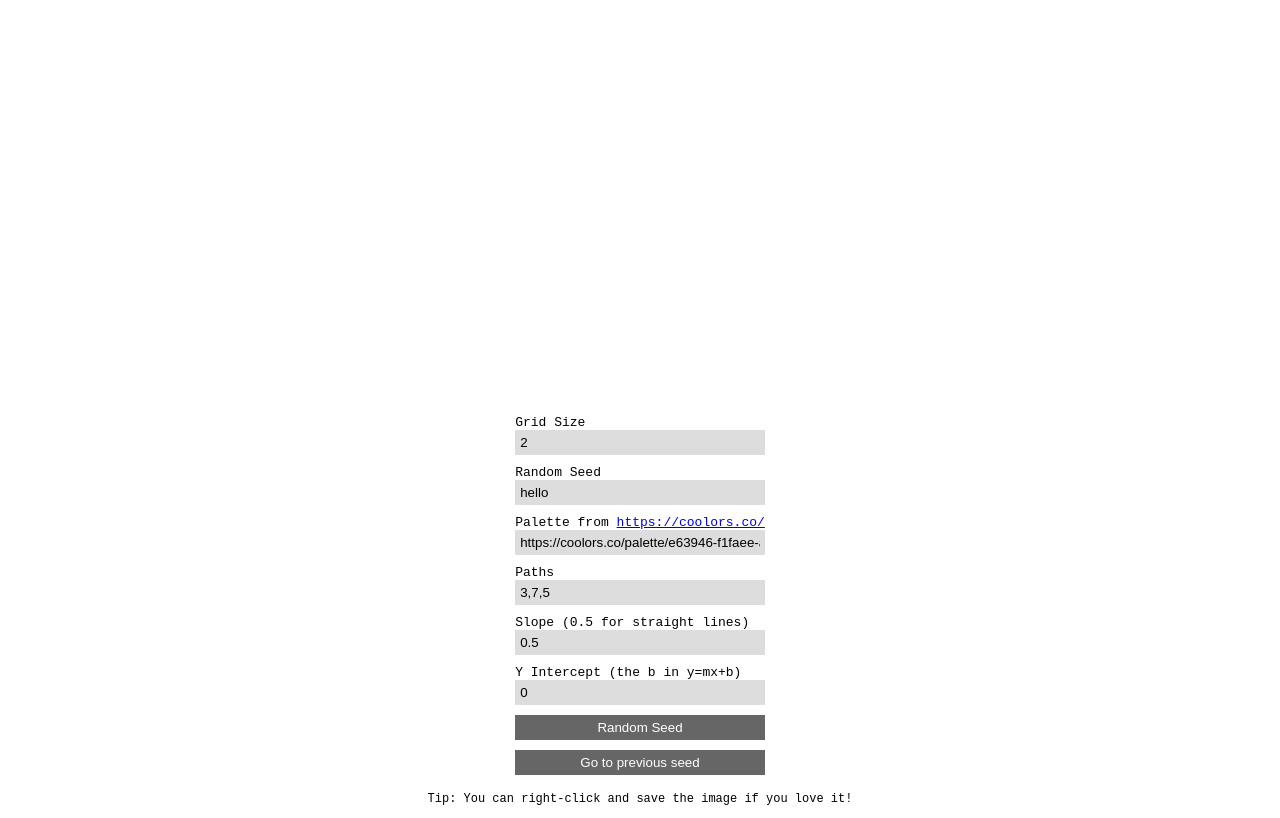
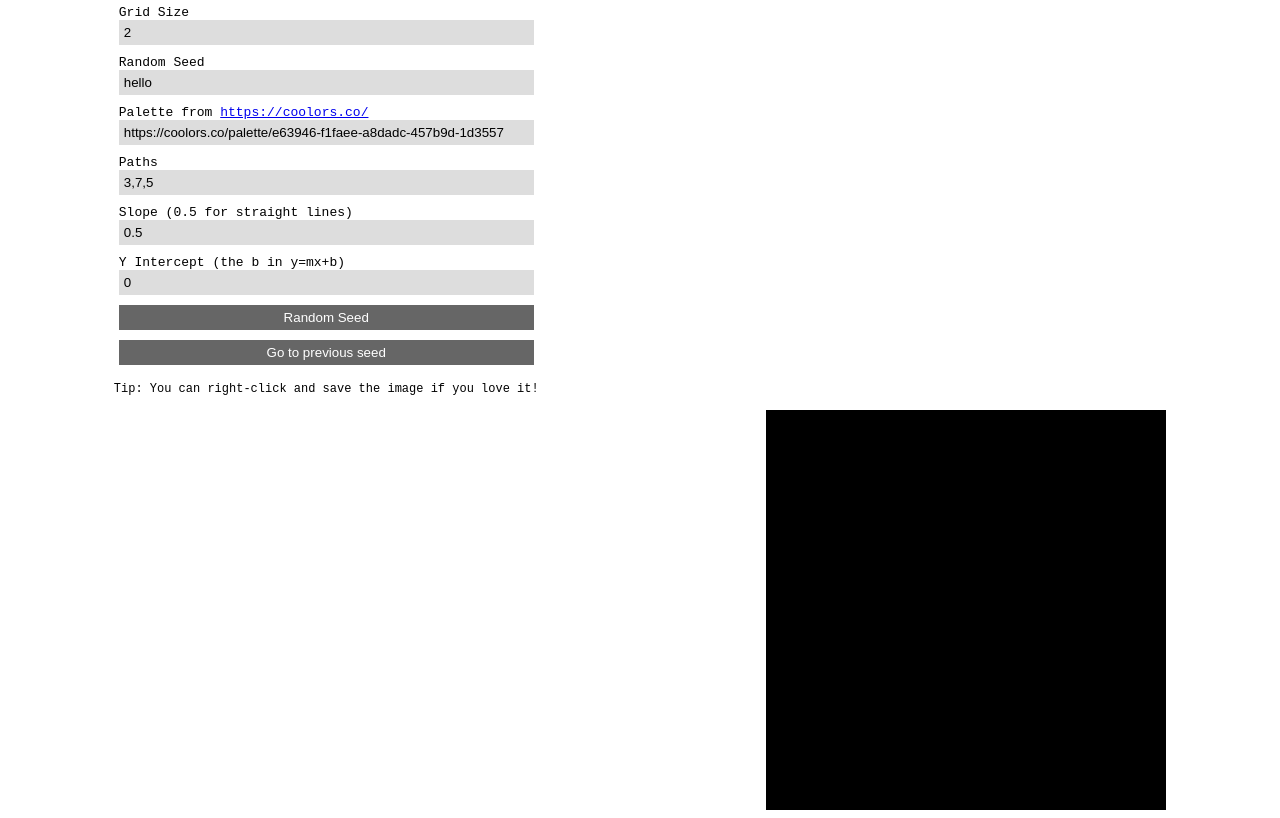
Before and after one commit to dijs/art-generator, a Next.js app: page / in a window 1280 px wide. Built offline with nearby package versions, Linux system fonts and the light colour scheme.

Commit message:
split out correctly

```diff
--- /dev/null
+++ b/components/Canvas.js
@@ -0,0 +1,88 @@
+import { useContext, useRef, useEffect } from 'react';
+import { AppContext } from './context';
+
+export default function Canvas({ canvasSize = 400 }) {
+  const canvas = useRef();
+  const {
+    size,
+    seed,
+    paletteUrl,
+    pathSizes,
+    slope,
+    intercept,
+    loaded,
+    palette,
+  } = useContext(AppContext);
+
+  useEffect(() => {
+    const ctx = canvas.current ? canvas.current.getContext('2d') : null;
+
+    if (!loaded) return;
+
+    const canvasSize = canvas.current ? canvas.current.width : 0;
+    const cellSize = canvasSize / size;
+
+    const myrng = new Math.seedrandom(seed);
+    const verticies = [];
+
+    for (let x = 0; x <= size; x++) {
+      for (let y = 0; y <= size; y++) {
+        verticies.push({
+          x: cellSize * x,
+          y: cellSize * y,
+        });
+      }
+    }
+
+    // shuffle
+    for (let i = 0; i < verticies.length; i++) {
+      let t = {
+        ...verticies[i],
+      };
+      const r = Math.floor(myrng() * verticies.length);
+      verticies[i] = verticies[r];
+      verticies[r] = t;
+    }
+
+    function addPoint(p1, p2) {
+      ctx.quadraticCurveTo(
+        (p1.x + p2.x) * parseFloat(slope) + parseFloat(intercept),
+        (p1.y + p2.y) * parseFloat(slope) + parseFloat(intercept),
+        p2.x,
+        p2.y
+      );
+    }
+
+    function jumpAround(n) {
+      ctx.beginPath();
+      ctx.moveTo(verticies[0].x, verticies[0].y);
+      for (let i = 1; i <= n; i++) {
+        addPoint(verticies[i - 1], verticies[i]);
+      }
+      ctx.fill();
+    }
+
+    ctx.fillStyle = palette[0];
+    ctx.fillRect(0, 0, canvasSize, canvasSize);
+
+    let colorIndex = 1;
+    pathSizes.split(',').forEach((n) => {
+      ctx.fillStyle = palette[colorIndex];
+      colorIndex = (colorIndex + 1) % palette.length;
+      jumpAround(parseInt(n, 10));
+    });
+  }, [size, seed, paletteUrl, pathSizes, slope, intercept, loaded, palette]);
+
+  return (
+    <div className="art">
+      <canvas ref={canvas} width="400" height="400"></canvas>
+      <svg width="400" height="400">
+        <rect
+          width={canvasSize}
+          height={canvasSize}
+          style={{ fill: palette[0] }}
+        />
+      </svg>
+    </div>
+  );
+}
--- /dev/null
+++ b/components/context.js
@@ -0,0 +1,77 @@
+import Script from 'next/script';
+import { useState, useRef, createContext } from 'react';
+
+export const AppContext = createContext({});
+
+function getPalette(seed, url) {
+  const myrng = new Math.seedrandom(seed);
+
+  const palette = url
+    .substring(27)
+    .split('-')
+    .map((e) => '#' + e);
+
+  // shuffle
+  for (let i = 0; i < palette.length; i++) {
+    let t = palette[i];
+    const r = Math.floor(myrng() * palette.length);
+    palette[i] = palette[r];
+    palette[r] = t;
+  }
+
+  return palette;
+}
+
+export function AppProvider({ children }) {
+  const [loaded, setLoaded] = useState(false);
+  const [slope, setSlope] = useState(0.5);
+  const [intercept, setIntercept] = useState(0);
+  const [size, setSize] = useState(2);
+  const [seed, setSeed] = useState('hello');
+  const [paletteUrl, setPaletteUrl] = useState(
+    'https://coolors.co/palette/e63946-f1faee-a8dadc-457b9d-1d3557'
+  );
+  const [pathSizes, setPathSizes] = useState('3,7,5');
+  let lastSeeds = useRef([]);
+
+  function generateRandomSeed() {
+    lastSeeds.current.push(seed);
+    setSeed((Math.random() * 100000) | (0 + ''));
+  }
+
+  function recoverLastSeed() {
+    if (lastSeeds.current.length) {
+      setSeed(lastSeeds.current.pop());
+    }
+  }
+
+  return (
+    <AppContext.Provider
+      value={{
+        slope,
+        setSlope,
+        intercept,
+        setIntercept,
+        size,
+        setSize,
+        seed,
+        setSeed,
+        paletteUrl,
+        setPaletteUrl,
+        pathSizes,
+        setPathSizes,
+        generateRandomSeed,
+        recoverLastSeed,
+        palette: loaded ? getPalette(seed, paletteUrl) : [],
+        loaded,
+      }}
+    >
+      <Script
+        async
+        onLoad={() => setLoaded(true)}
+        src="https://cdnjs.cloudflare.com/ajax/libs/seedrandom/3.0.5/seedrandom.min.js"
+      />
+      {children}
+    </AppContext.Provider>
+  );
+}
--- a/pages/_app.js
+++ b/pages/_app.js
@@ -1,7 +1,12 @@
-import '../styles/globals.css'
+import { AppProvider } from '../components/context';
+import '../styles/globals.css';
 
 function MyApp({ Component, pageProps }) {
-  return <Component {...pageProps} />
+  return (
+    <AppProvider>
+      <Component {...pageProps} />
+    </AppProvider>
+  );
 }
 
-export default MyApp
+export default MyApp;
--- a/pages/index.js
+++ b/pages/index.js
@@ -1,117 +1,29 @@
-import Script from 'next/script';
-import { useState, useEffect, useRef } from 'react';
+import { useContext } from 'react';
+import Canvas from '../components/Canvas';
+import { AppContext } from '../components/context';
 
 export default function Home() {
-  const canvas = useRef();
-  const [loaded, setLoaded] = useState(false);
-  const [slope, setSlope] = useState(0.5);
-  const [intercept, setIntercept] = useState(0);
-  const [size, setSize] = useState(2);
-  const [seed, setSeed] = useState('hello');
-  const [paletteUrl, setPaletteUrl] = useState(
-    'https://coolors.co/palette/e63946-f1faee-a8dadc-457b9d-1d3557'
-  );
-  const [paths, setPaths] = useState('3,7,5');
-  let lastSeeds = useRef([]);
-
-  useEffect(() => {
-    if (!loaded) return;
-
-    const ctx = canvas.current.getContext('2d');
-
-    const canvasSize = canvas.current.width;
-    const cellSize = canvasSize / size;
-
-    let verticies = [];
-
-    const myrng = new Math.seedrandom(seed);
-    let palette = paletteUrl
-      .substring(27)
-      .split('-')
-      .map((e) => '#' + e);
-
-    function reset() {
-      verticies = [];
-
-      for (let x = 0; x <= size; x++) {
-        for (let y = 0; y <= size; y++) {
-          verticies.push({
-            x: cellSize * x,
-            y: cellSize * y,
-          });
-        }
-      }
-
-      // shuffle
-      for (let i = 0; i < verticies.length; i++) {
-        let t = {
-          ...verticies[i],
-        };
-        const r = Math.floor(myrng() * verticies.length);
-        verticies[i] = verticies[r];
-        verticies[r] = t;
-      }
-    }
-
-    function addPoint(p1, p2) {
-      ctx.quadraticCurveTo(
-        (p1.x + p2.x) * parseFloat(slope) + parseFloat(intercept),
-        (p1.y + p2.y) * parseFloat(slope) + parseFloat(intercept),
-        p2.x,
-        p2.y
-      );
-    }
-
-    function jumpAround(n) {
-      ctx.beginPath();
-      ctx.moveTo(verticies[0].x, verticies[0].y);
-      for (let i = 1; i <= n; i++) {
-        addPoint(verticies[i - 1], verticies[i]);
-      }
-      ctx.fill();
-    }
-
-    // shuffle palette
-    for (let i = 0; i < palette.length; i++) {
-      let t = palette[i];
-      const r = Math.floor(myrng() * palette.length);
-      palette[i] = palette[r];
-      palette[r] = t;
-    }
-
-    ctx.fillStyle = palette[0];
-    ctx.fillRect(0, 0, canvasSize, canvasSize);
-
-    reset();
-
-    let colorIndex = 1;
-    paths.split(',').forEach((n) => {
-      ctx.fillStyle = palette[colorIndex];
-      colorIndex = (colorIndex + 1) % palette.length;
-      jumpAround(parseInt(n, 10));
-    });
-  }, [size, seed, paletteUrl, paths, slope, intercept, loaded]);
-
-  function generateRandomSeed() {
-    lastSeeds.current.push(seed);
-    setSeed((Math.random() * 100000) | (0 + ''));
-  }
-
-  function recoverLastSeed() {
-    if (lastSeeds.current.length) {
-      setSeed(lastSeeds.current.pop());
-    }
-  }
+  const {
+    slope,
+    setSlope,
+    intercept,
+    setIntercept,
+    size,
+    setSize,
+    seed,
+    setSeed,
+    paletteUrl,
+    setPaletteUrl,
+    pathSizes,
+    setPathSizes,
+    generateRandomSeed,
+    recoverLastSeed,
+  } = useContext(AppContext);
 
   return (
     <main>
-      <Script
-        async
-        onLoad={() => setLoaded(true)}
-        src="https://cdnjs.cloudflare.com/ajax/libs/seedrandom/3.0.5/seedrandom.min.js"
-      />
-      <canvas ref={canvas} width="400" height="400"></canvas>
-      <div>
+      <Canvas />
+      <div className="controls">
         <label>
           Grid Size
           <input
@@ -150,8 +62,8 @@ export default function Home() {
           Paths
           <input
             type="text"
-            value={paths}
-            onChange={(e) => setPaths(e.target.value)}
+            value={pathSizes}
+            onChange={(e) => setPathSizes(e.target.value)}
           />
         </label>
         <label>
@@ -173,8 +85,8 @@ export default function Home() {
         </label>
         <button onClick={generateRandomSeed}>Random Seed</button>
         <button onClick={recoverLastSeed}>Go to previous seed</button>
+        <p>Tip: You can right-click and save the image if you love it!</p>
       </div>
-      <p>Tip: You can right-click and save the image if you love it!</p>
     </main>
   );
 }
--- a/styles/globals.css
+++ b/styles/globals.css
@@ -3,8 +3,13 @@ body {
 }
 main {
   display: flex;
+  flex-direction: row-reverse;
+  justify-content: space-around;
+}
+
+.art {
+  display: flex;
   flex-direction: column;
-  align-items: center;
 }
 
 canvas {
@@ -44,3 +49,11 @@ p {
   text-align: center;
   font-size: 12px;
 }
+
+@media
+  (max-device-width: 400px) {
+    main {
+      display: flex;
+      flex-direction: column;
+    }
+}
```
